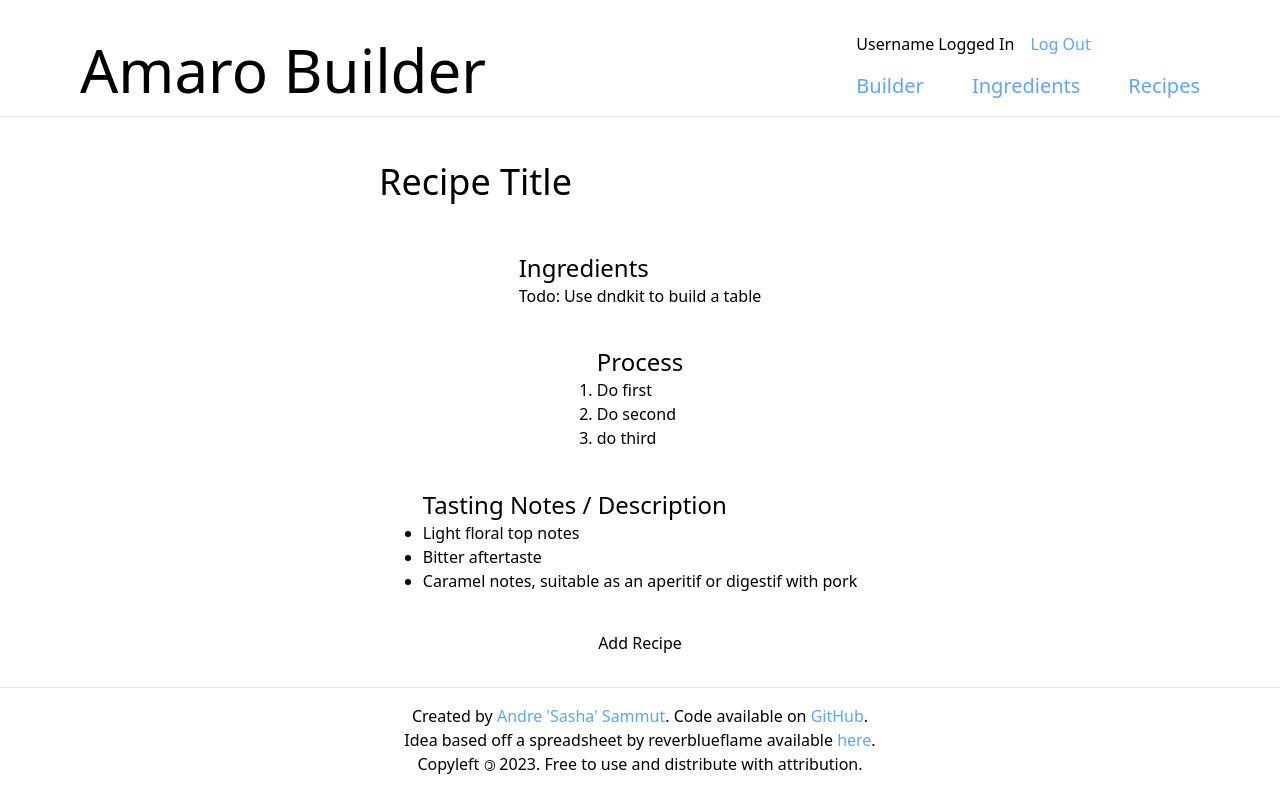
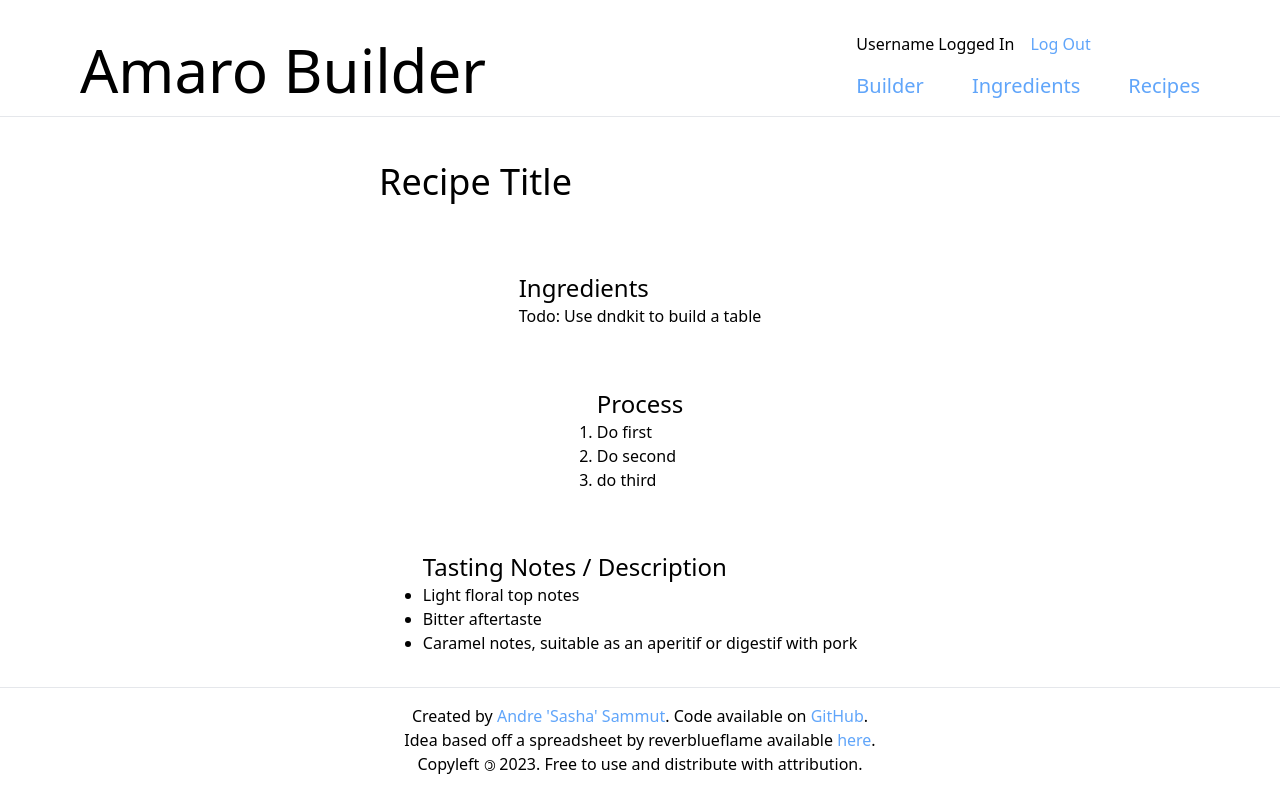
Before and after one commit to Volfy/amaro-site, a React (Vite) app in the folder frontend/: page / in a window 1280 px wide. Built offline with nearby package versions, Linux system fonts and the light colour scheme.

Commit message:
change title input func

```diff
--- a/frontend/src/components/Builder.jsx
+++ b/frontend/src/components/Builder.jsx
@@ -30,7 +30,7 @@ const fakeData = [
 const Builder = () => {
   return (
     <>
-      <form id="recipe" action="" className='hidden' />
+      <form id="recipe" onSubmit={event => event.preventDefault()} className='hidden' />
       <Title form='recipe' className='flex-shrink'/>
       <div>
         <h2 className='text-2xl'>Ingredients</h2>
@@ -49,7 +49,7 @@ const Builder = () => {
       </div>
 
 
-      <button type="submit" onClick={event => event.preventDefault()}>Add Recipe</button>
+      {/*<button type="submit" onClick={event => event.preventDefault()}>Add Recipe</button>*/}
     </>
 
   )
--- a/frontend/src/components/Title.jsx
+++ b/frontend/src/components/Title.jsx
@@ -9,15 +9,22 @@ const Title = ({form}) => {
     <>
       <input type="text"
         value={title}
-        onChange={event => setTitle(event.target.value)}
+        onInput={event => {
+          setTitle(event.target.value)
+        }}
+        onKeyDown={event => {
+          if(event.key === 'Enter') {
+            event.target.blur()
+          }
+        }}
         className='text-4xl flex-shrink h-16'
-        form={form}
+        form={form || null}
       />
     </>
   )
 }
 Title.propTypes = {
-  form: PropTypes.string.isRequired,
+  form: PropTypes.string,
 }
 
 export default Title
```
